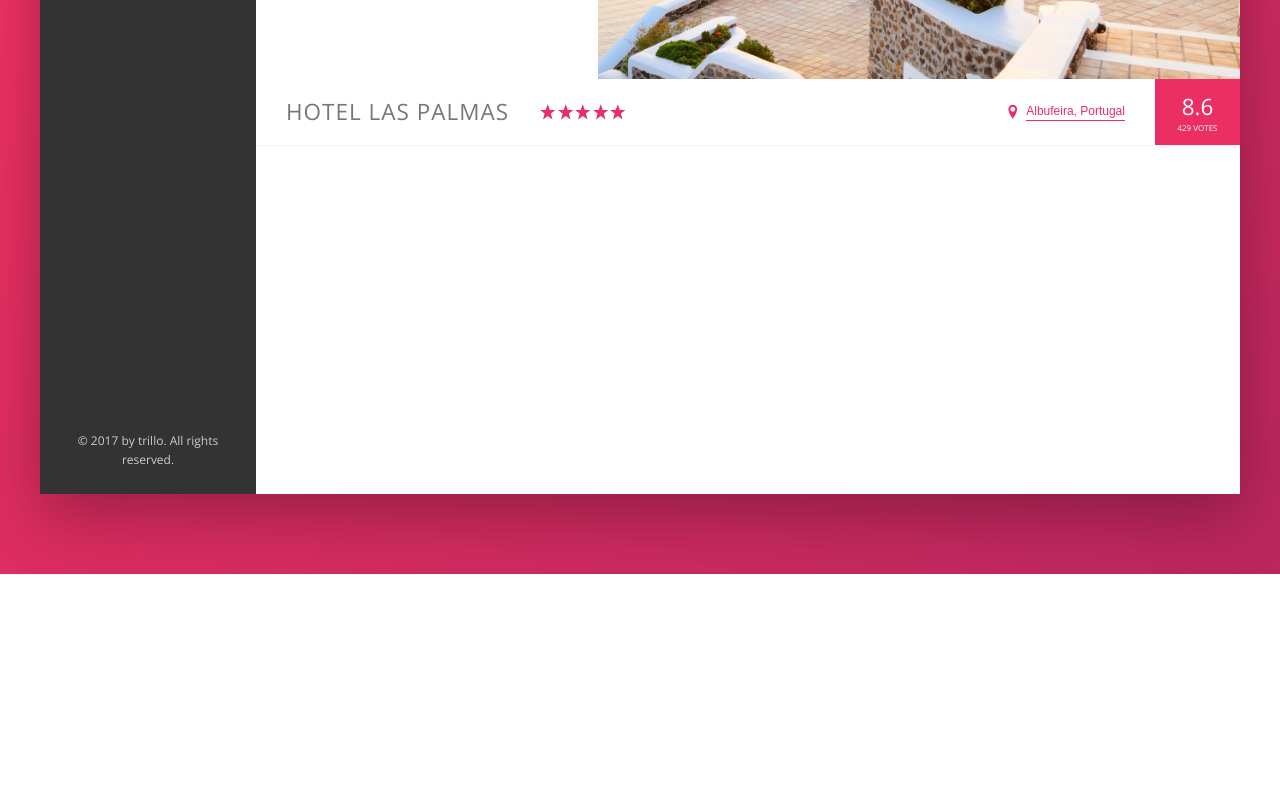
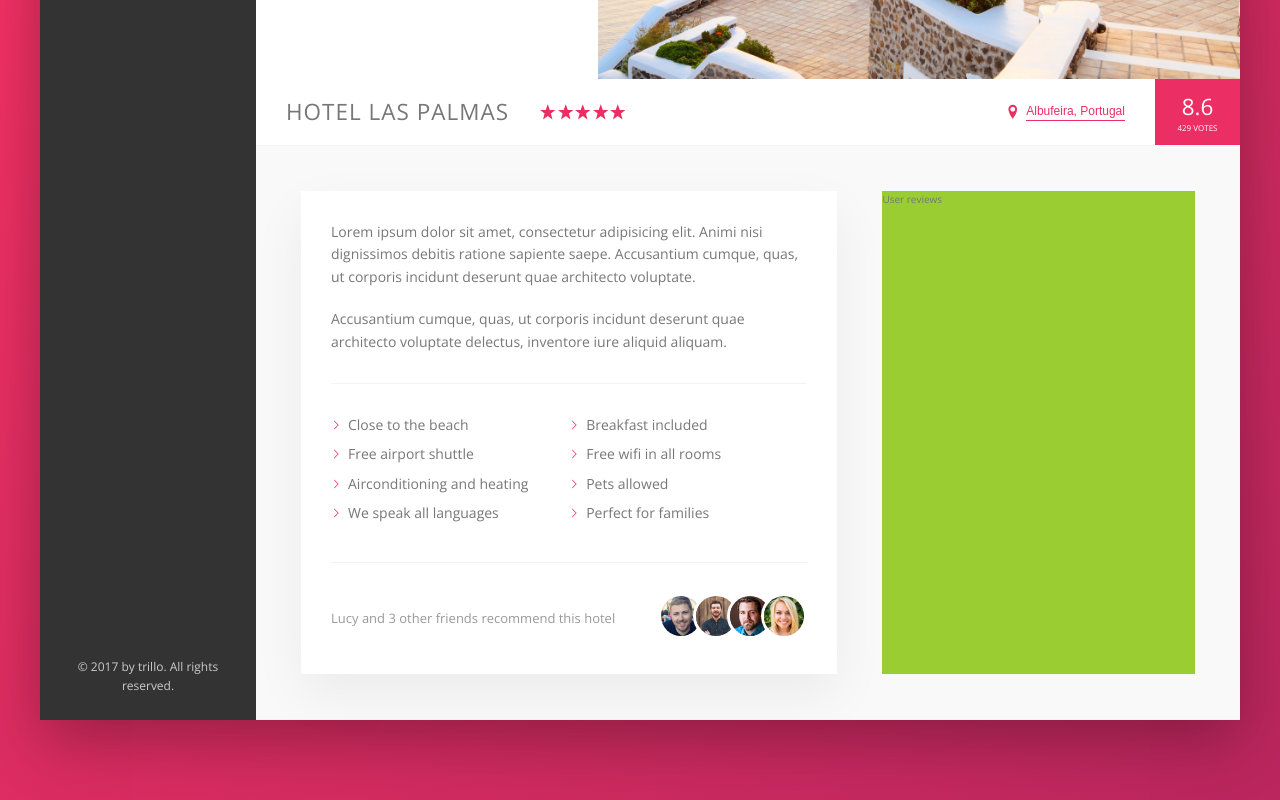
Before and after one commit to ppeelman/trillo, a website: page index.html in a window 1280 px wide. Shown: the part 456-1256 px from the top of the page. Before the commit the page ends 1030 px from the top, so only its background shows below. Drawn offline with nearby package versions, Linux system fonts and the light colour scheme.

Commit message:
Description section completed

```diff
--- a/index.html
+++ b/index.html
@@ -145,6 +145,60 @@
               <div class="overview__rating-count">429 votes</div>
             </div>
           </div>
+          <div class="detail">
+            <div class="description">
+              <p class="paragraph">
+                Lorem ipsum dolor sit amet, consectetur adipisicing elit. Animi
+                nisi dignissimos debitis ratione sapiente saepe. Accusantium
+                cumque, quas, ut corporis incidunt deserunt quae architecto
+                voluptate.
+              </p>
+              <p class="paragraph">
+                Accusantium cumque, quas, ut corporis incidunt deserunt quae
+                architecto voluptate delectus, inventore iure aliquid aliquam.
+              </p>
+              <ul class="list">
+                <li class="list__item">Close to the beach</li>
+                <li class="list__item">Breakfast included</li>
+                <li class="list__item">Free airport shuttle</li>
+                <li class="list__item">Free wifi in all rooms</li>
+                <li class="list__item">Airconditioning and heating</li>
+                <li class="list__item">Pets allowed</li>
+                <li class="list__item">We speak all languages</li>
+                <li class="list__item">Perfect for families</li>
+              </ul>
+              <div class="recommend">
+                <p class="recommend__count">
+                  Lucy and 3 other friends recommend this hotel
+                </p>
+                <div class="recommend__friends">
+                  <img
+                    src="img/user-3.jpg"
+                    alt="Friend 1"
+                    class="recommend__photo"
+                  />
+                  <img
+                    src="img/user-4.jpg"
+                    alt="Friend 2"
+                    class="recommend__photo"
+                  />
+                  <img
+                    src="img/user-5.jpg"
+                    alt="Friend 3"
+                    class="recommend__photo"
+                  />
+                  <img
+                    src="img/user-6.jpg"
+                    alt="Friend 4"
+                    class="recommend__photo"
+                  />
+                </div>
+              </div>
+            </div>
+            <div class="user-reviews">
+              User reviews
+            </div>
+          </div>
         </main>
       </div>
     </div>
--- a/sass/_base.scss
+++ b/sass/_base.scss
@@ -31,6 +31,9 @@ Grey dark 3: #999
   --color-grey-dark-3: #999;
 
   --shadow-dark: 0 2rem 6rem rgba(0, 0, 0, 0.3);
+  --shadow-light: 0 2rem 5rem rgba(0, 0, 0, 0.06);
+
+  --line: 1px solid var(--color-grey-light-2);
 }
 
 * {
@@ -50,7 +53,7 @@ html {
 }
 
 body {
-  font-family: "Open Sans", sans-serif;
+  font-family: 'Open Sans', sans-serif;
   font-weight: 400;
   line-height: 1.6;
   color: var(--color-grey-dark-2);
--- a/sass/_components.scss
+++ b/sass/_components.scss
@@ -135,7 +135,7 @@
   }
 
   &__item::before {
-    content: "";
+    content: '';
     position: absolute;
     top: 0;
     left: 0;
@@ -205,7 +205,7 @@
 .overview {
   display: flex;
   align-items: center;
-  border-bottom: 1px solid var(--color-grey-light-2);
+  border-bottom: var(--line);
 
   &__heading {
     font-size: 2.25rem;
@@ -302,3 +302,73 @@
     box-shadow: none;
   }
 }
+
+////////////////////////////////////////////////////////////////////
+// PARAGRAPH
+.paragraph:not(:last-of-type) {
+  margin-bottom: 2rem;
+}
+
+////////////////////////////////////////////////////////////////////
+// LIST
+.list {
+  list-style: none;
+  margin: 3rem 0;
+  padding: 3rem 0;
+  border-top: var(--line);
+  border-bottom: var(--line);
+  display: flex;
+  flex-wrap: wrap;
+
+  &__item {
+    flex: 0 0 50%;
+    margin-bottom: 0.7rem;
+  }
+
+  &__item::before {
+    content: '';
+    display: inline-block;
+    height: 1rem;
+    width: 1rem;
+    margin-right: 0.7rem;
+
+    // Older browsers
+    //background-image: url(../img/chevron-thin-right.svg);
+    //background-size: cover;
+
+    // Newer browsers - masks
+    background-color: var(--color-primary);
+    -webkit-mask-image: url(../img/chevron-thin-right.svg);
+    -webkit-mask-size: cover;
+    mask-image: url(../img/chevron-thin-right.svg);
+    mask-size: cover;
+  }
+}
+
+////////////////////////////////////////////////////////////////////
+// RECOMMEND
+.recommend {
+  font-size: 1.3rem;
+  color: var(--color-grey-dark-3);
+  display: flex;
+  align-items: center;
+
+  &__count {
+    margin-right: auto;
+  }
+
+  &__friends {
+  }
+
+  &__photo {
+    box-sizing: content-box;
+    height: 4rem;
+    width: 4rem;
+    border-radius: 50%;
+    border: 3px solid #fff;
+  }
+
+  &__photo:not(:last-child) {
+    margin-right: -1.5rem;
+  }
+}
--- a/sass/_layout.scss
+++ b/sass/_layout.scss
@@ -9,7 +9,7 @@
 .header {
   height: 7rem;
   background-color: #fff;
-  border-bottom: 1px solid var(--color-grey-light-2);
+  border-bottom: var(--line);
   display: flex;
   justify-content: space-between;
   align-items: center;
@@ -31,5 +31,26 @@
 .hotel-view {
   background-color: #fff;
   flex: 1;
-  height: 80rem;
 }
+
+.detail {
+  display: flex;
+  padding: 4.5rem;
+  background-color: var(--color-grey-light-1);
+  border-bottom: var(--line);
+}
+
+.description {
+  font-size: 1.4rem;
+  background-color: orangered;
+  flex: 0 0 60%;
+  margin-right: 4.5rem;
+  background-color: #fff;
+  box-shadow: var(--shadow-light);
+  padding: 3rem;
+}
+
+.user-reviews {
+  background-color: yellowgreen;
+  flex: 1;
+}
```
Also changed, not shown: css/style.css, 2 other files.
